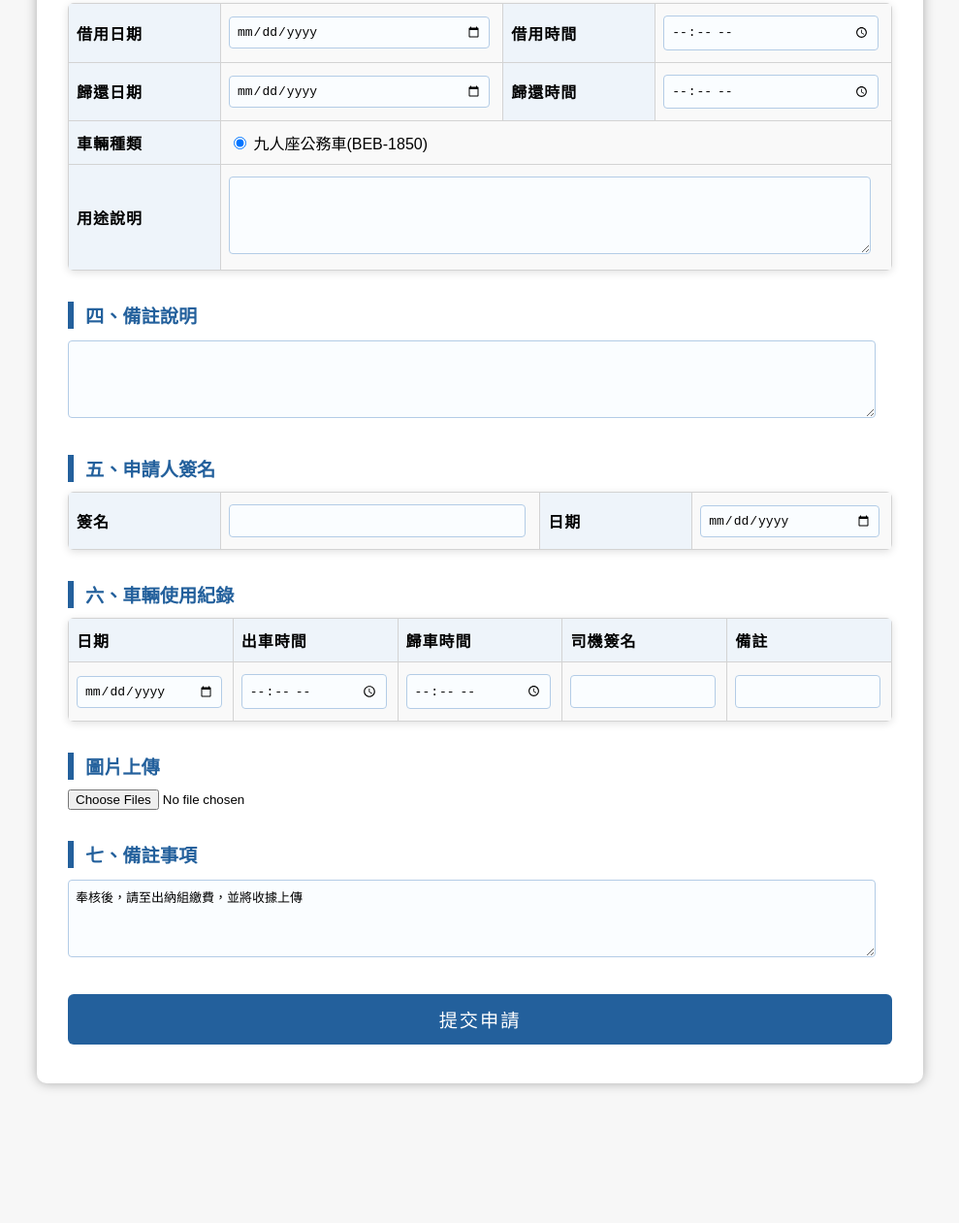
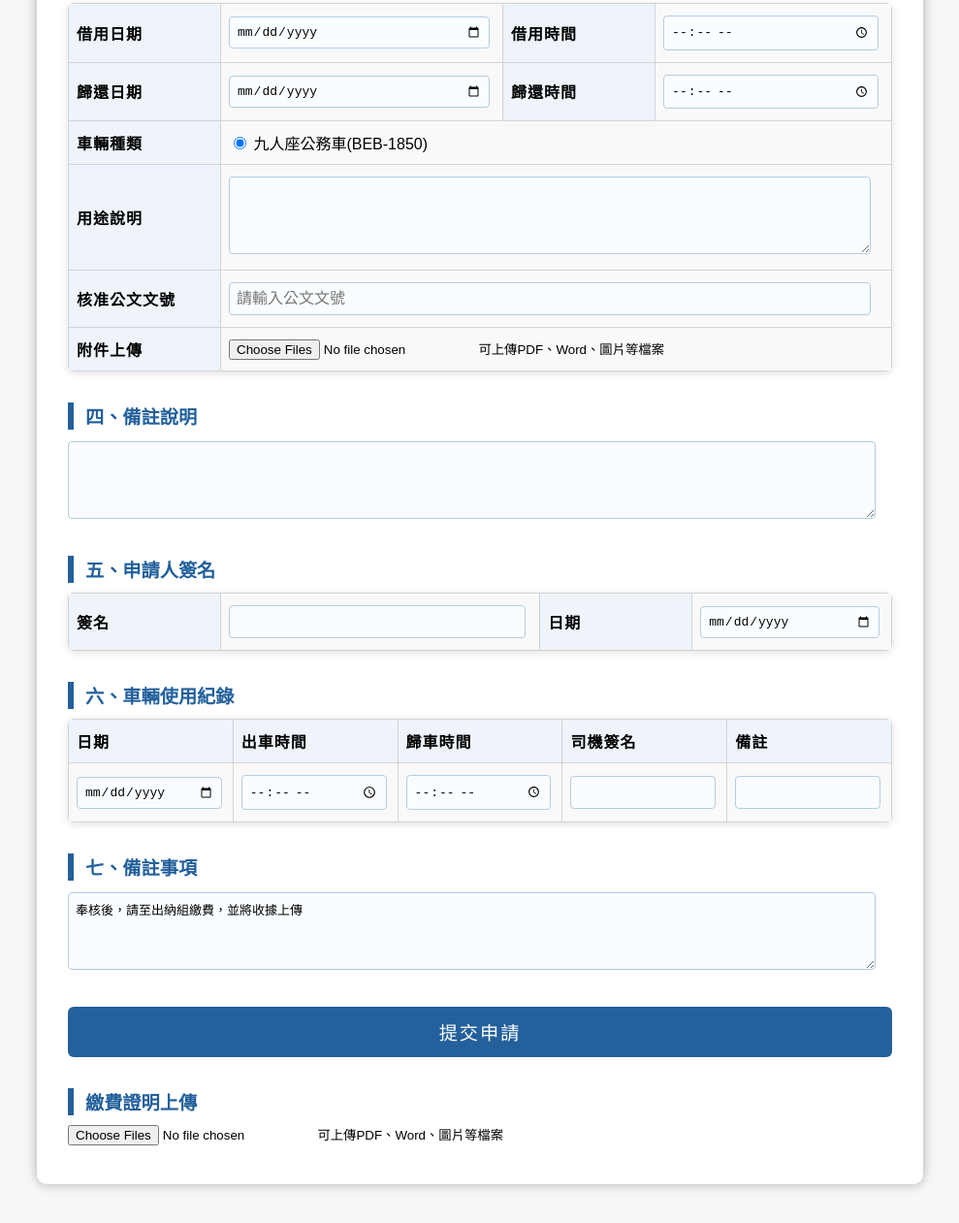
Before and after one commit to AlexLiu1975/carRent, a plain HTML site: page index.html in a window 1280 px wide. Shown: the part 741-2002 px from the top of the page at 97% size, without its empty margins (145-1134 px from the left). Before the commit the page ends 1898 px from the top, so only its background shows below. Drawn offline with Linux system fonts and the light colour scheme.

Commit message:
Update index.html
修正圖片上傳功能

```diff
--- a/index.html
+++ b/index.html
@@ -1,3 +1,4 @@
+
 <!DOCTYPE html>
 <html lang="zh-TW">
 <head>
@@ -199,6 +200,19 @@
     <th>用途說明</th>
     <td colspan="3"><textarea name="purpose"></textarea></td>
   </tr>
+    <tr>
+    <th>核准公文文號</th>
+    <td colspan="3">
+      <input type="text" name="official_doc_number" placeholder="請輸入公文文號" />
+    </td>
+  </tr>
+  <tr>
+    <th>附件上傳</th>
+    <td colspan="3">
+      <input type="file" name="doc_attachment" accept=".pdf,.doc,.docx,.jpg,.png" multiple />
+      <small>可上傳PDF、Word、圖片等檔案</small>
+    </td>
+  </tr>
 </table>
 
 <h3>四、備註說明</h3>
@@ -233,14 +247,17 @@
   <!-- 可複製此行加入多筆紀錄 -->
 </table>
 
-<h3>圖片上傳</h3>
-<input type="file" name="upload_image" accept="image/*" multiple />
-
 <h3>七、備註事項</h3>
 <textarea name="additional_notes">奉核後，請至出納組繳費，並將收據上傳</textarea>
 
 <button type="submit" class="submit-btn">提交申請</button>
-
+  <tr>
+    <h3>繳費證明上傳</h3>
+    <td colspan="3">
+      <input type="file" name="doc_attachment" accept=".pdf,.doc,.docx,.jpg,.png" multiple />
+      <small>可上傳PDF、Word、圖片等檔案</small>
+    </td>
+  </tr>
 </form>
 </div>
 
```
